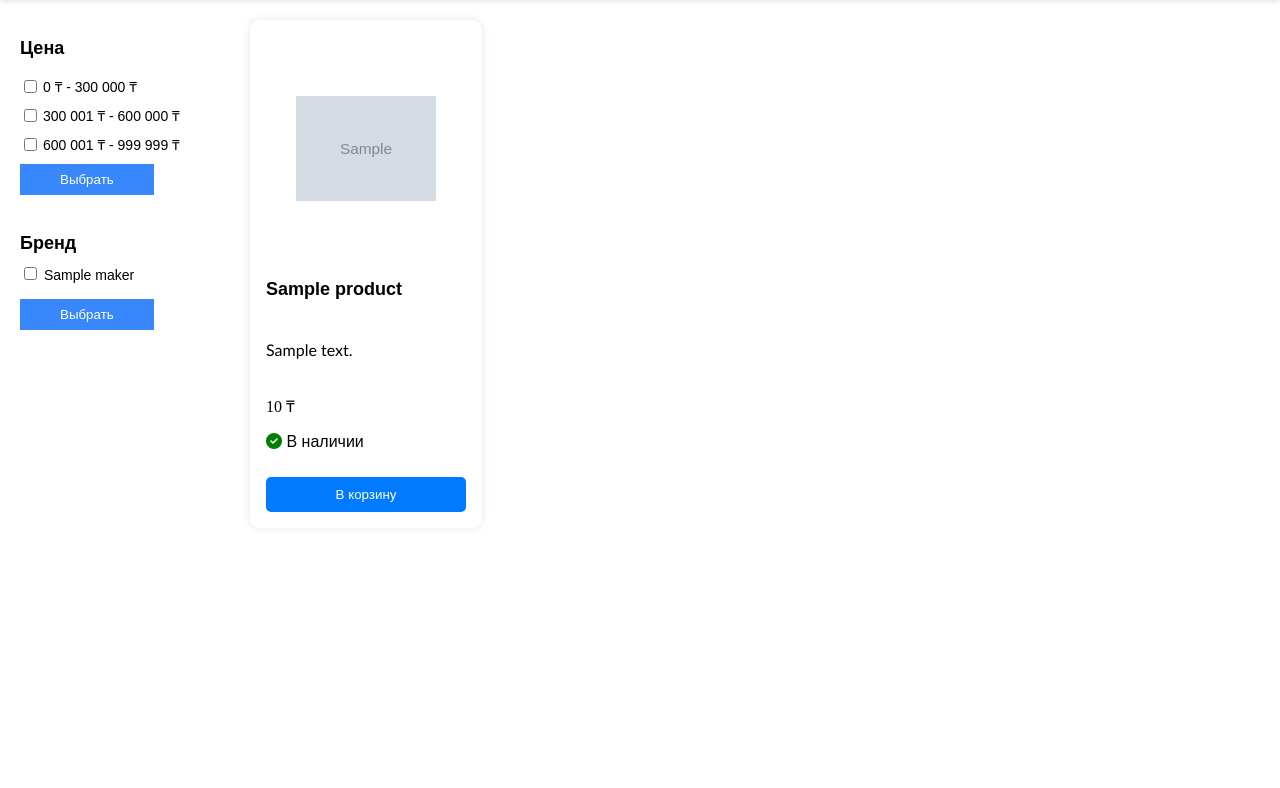
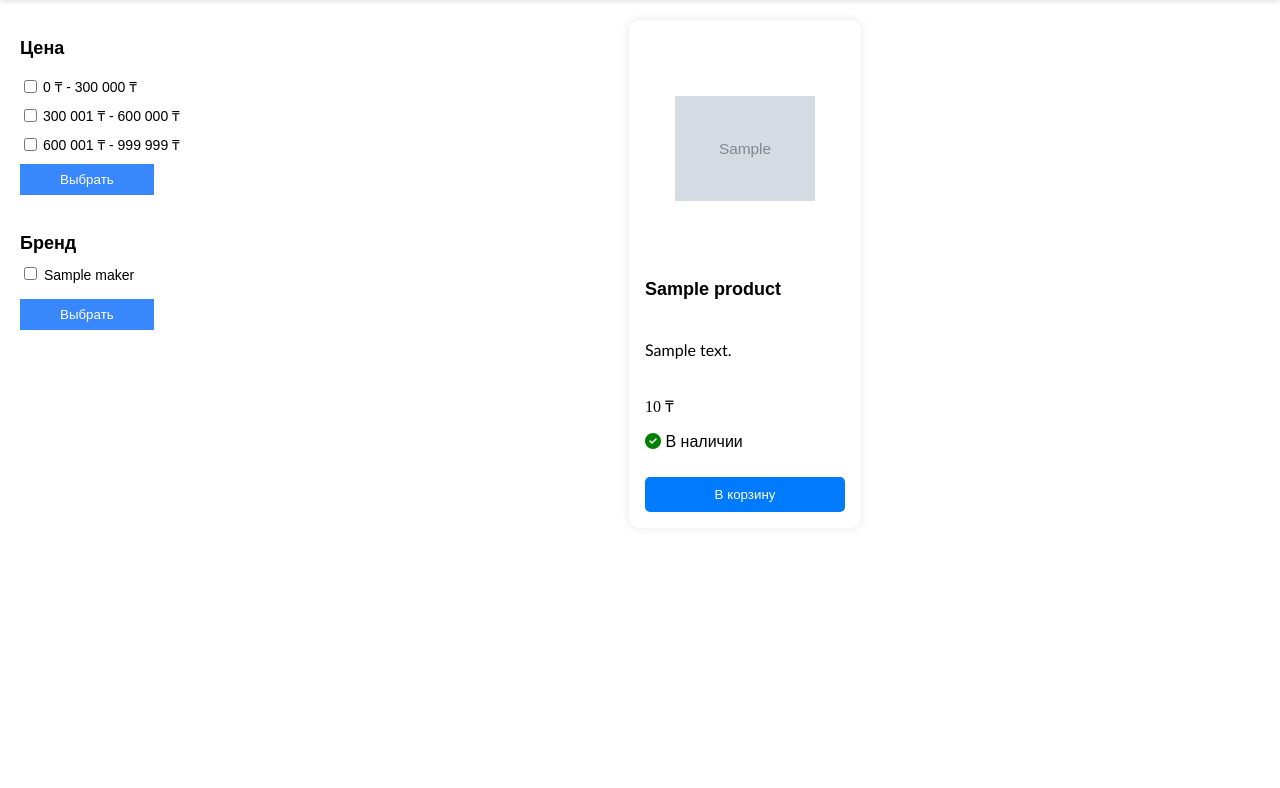
Before and after one commit to BarMerAla/shop_vps, a Django app: page / in a window 1280 px wide. Shown: the part 100-888 px from the top of the page. Run offline with Django 5.2, Linux system fonts and the light colour scheme; tables that the repository leaves empty hold one stand-in row (values such as "Sample post"); grey boxes marked "Sample" are stand-in pictures; some libraries are stand-ins or nearby versions.

Commit message:
commit for css

```diff
--- a/static/css/styles.css
+++ b/static/css/styles.css
@@ -92,6 +92,7 @@ main {
     display: flex;
     flex-direction: column;
     flex-grow: 1;
+    align-items: center;
 }
 
 .product-container {
@@ -249,6 +250,7 @@ main {
 }
 
 .pagination {
+    margin-top: 40px;
     display: flex;
     justify-content: center;
     padding: 20px 0;
```
